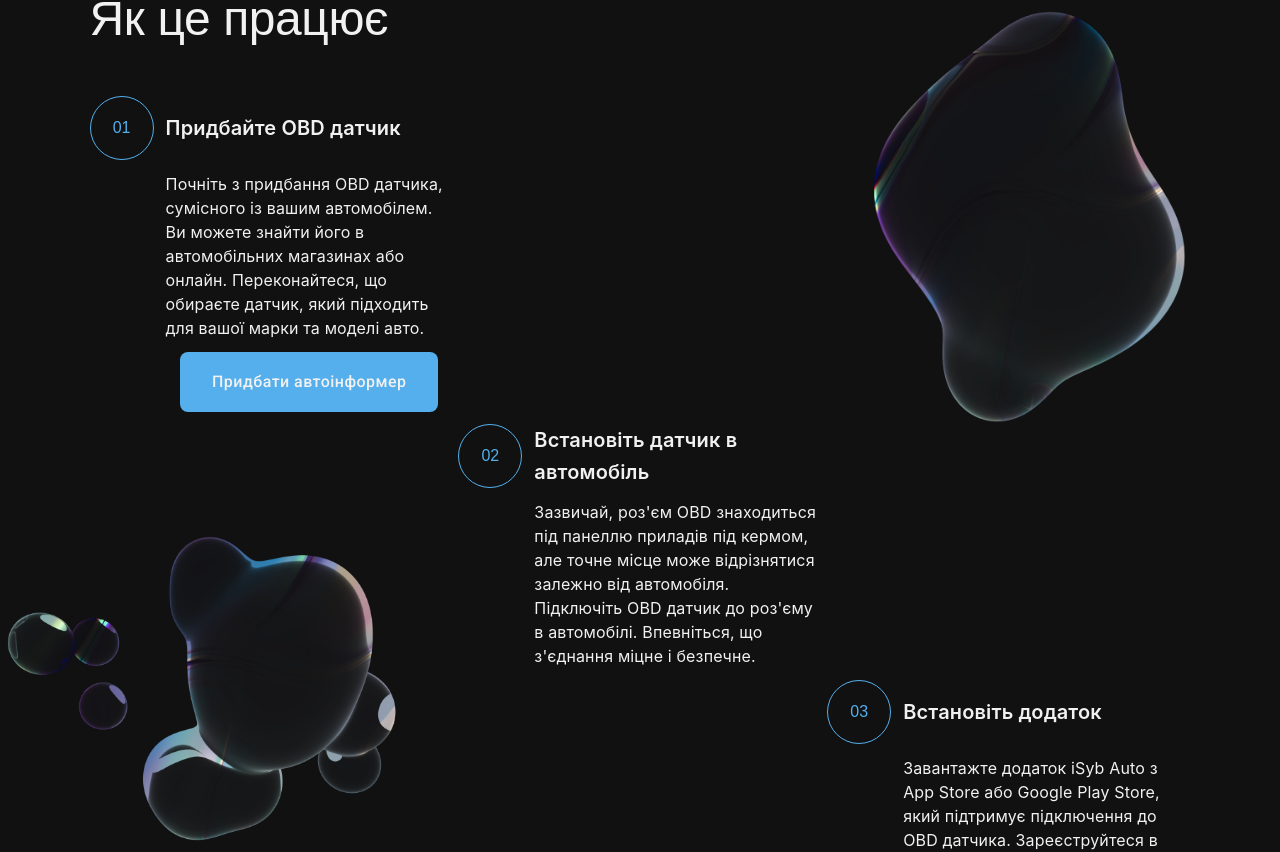
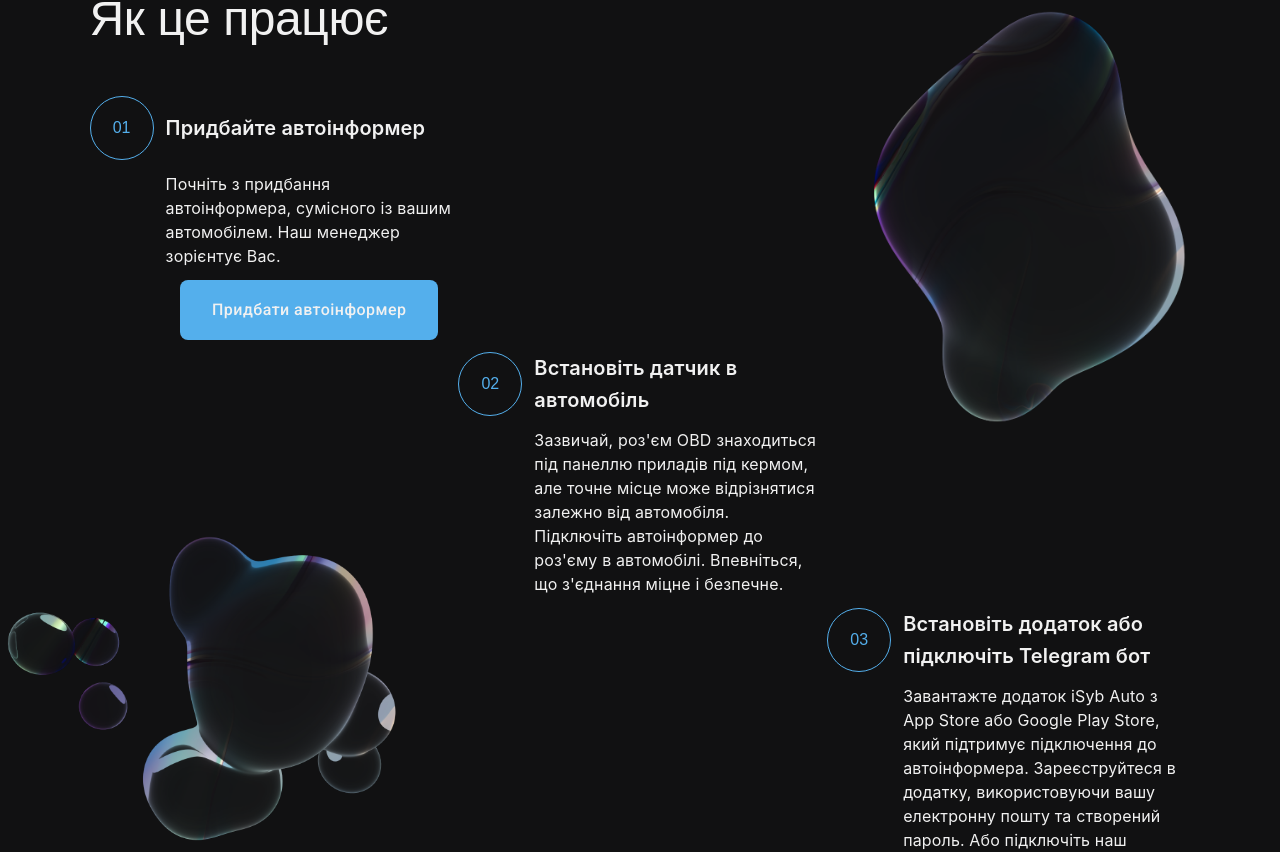
Before and after one commit to TM-OBD/obd_front, a React (Create React App) app in the folder frontend/: page / in a window 1280 px wide. Shown: the part 979-1831 px from the top of the page. Built offline with nearby package versions, Linux system fonts and the light colour scheme; a web font is replaced by a local one.

Commit message:
Some text fields have been changed

```diff
--- a/frontend/src/components/Body/HIW/HIW Data.js
+++ b/frontend/src/components/Body/HIW/HIW Data.js
@@ -2,37 +2,34 @@
 
 export const blocksData = [
   {
-		id: '01',
-		title: 'Придбайте OBD датчик',
+    id: "01",
+    title: "Придбайте автоінформер",
     text: `
-Почніть з придбання OBD датчика, сумісного
-із вашим автомобілем. Ви можете знайти
-його в автомобільних магазинах або онлайн.
-Переконайтеся, що обираєте датчик, який
-підходить для вашої марки та моделі авто.
-				 `
+Почніть з придбання автоінформера, сумісного
+із вашим автомобілем. Наш менеджер зорієнтує Вас.
+				 `,
   },
   {
-		id: '02',
-		title: 'Встановіть датчик в автомобіль',
+    id: "02",
+    title: "Встановіть датчик в автомобіль",
     text: `
 Зазвичай, роз'єм OBD знаходиться під
 панеллю приладів під кермом, але точне
 місце може відрізнятися залежно від
-автомобіля. Підключіть OBD датчик до
+автомобіля. Підключіть автоінформер до
 роз'єму в автомобілі. Впевніться,
 що з'єднання міцне і безпечне.
-				 `
+				 `,
   },
   {
-		id: '03',
-		title: 'Встановіть додаток',
+    id: "03",
+    title: "Встановіть додаток або підключіть Telegram бот",
     text: `
 Завантажте додаток iSyb Auto з App Store
 або Google Play Store, який підтримує
-підключення до OBD датчика.
+підключення до автоінформера.
 Зареєструйтеся в додатку, використовуючи
 вашу електронну пошту та створений
-пароль.`
-	}
+пароль. Або підключіть наш Telegram бот, для реєстрації потрібен аккаунт з Вашим номером телефону.`,
+  },
 ];
```
Lines whose indentation alone changed are shown as unchanged.
